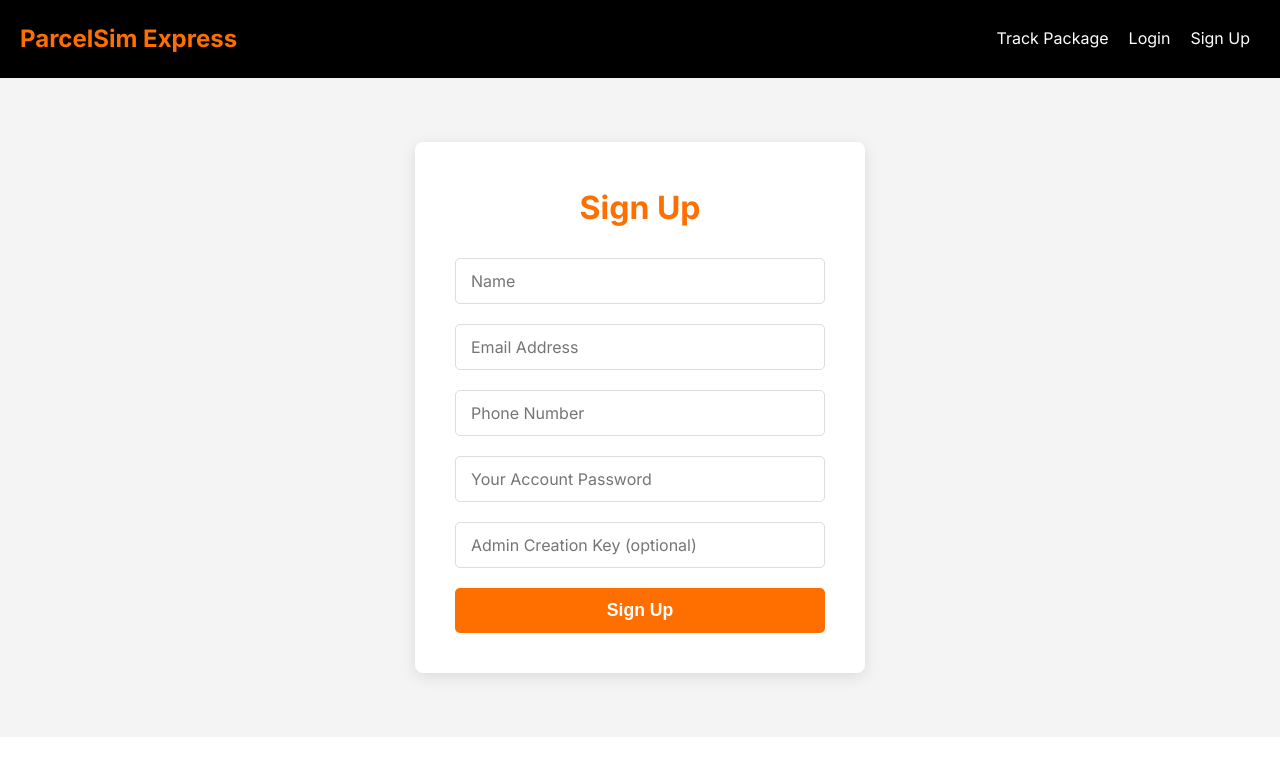
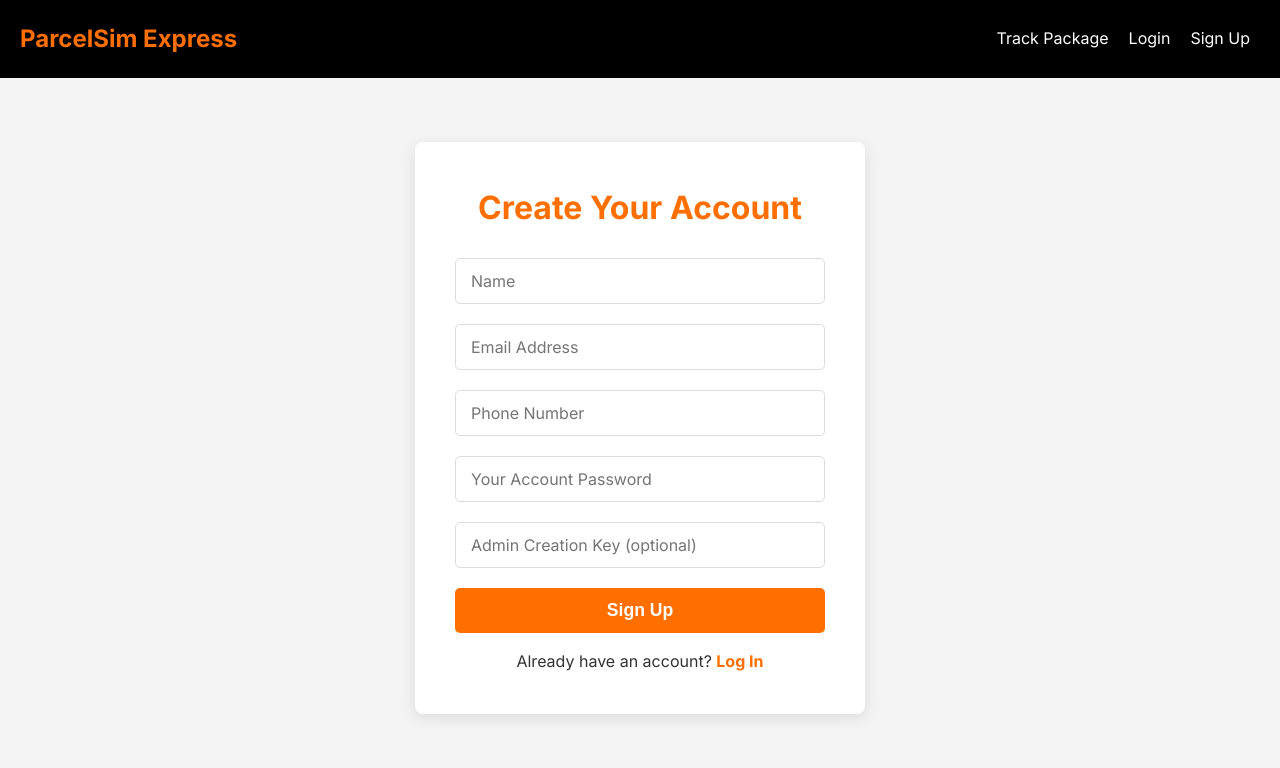
Before and after one commit to sweetboy-crypto/GlobalTech, a React (Create React App) app in the folder client/: page /signup in a window 1280 px wide. Shown: the top 768 px of the page. Built offline with nearby package versions, Linux system fonts and the light colour scheme; no server answers.

Commit message:
Update SignupPage.js

```diff
--- a/client/src/pages/SignupPage.js
+++ b/client/src/pages/SignupPage.js
@@ -1,4 +1,5 @@
 import React, { useState } from 'react';
+import { Link } from 'react-router-dom';
 import api from '../services/api';
 import styles from './AuthForm.module.css';
 
@@ -18,7 +19,7 @@ const SignupPage = () => {
     const onChange = e => setFormData({ ...formData, [e.target.name]: e.target.value });
 
     const onSubmit = async e => {
-        e.preventDefault();
+         e.preventDefault();
         setMessage('');
         setError('');
         try {
@@ -32,7 +33,7 @@ const SignupPage = () => {
     return (
         <div className={styles.authContainer}>
             <div className={styles.authCard}>
-                <h1 className={styles.authTitle}>Sign Up</h1>
+                <h1 className={styles.authTitle}>Create Your Account</h1>
                 {message && <p className={`${styles.message} ${styles.success}`}>{message}</p>}
                 {error && <p className={`${styles.message} ${styles.error}`}>{error}</p>}
                 <form onSubmit={onSubmit}>
@@ -42,7 +43,7 @@ const SignupPage = () => {
                             placeholder="Name"
                             name="name"
                             value={name}
-                            onChange={onChange}
+                             onChange={onChange}
                             required
                             className={styles.input}
                         />
@@ -67,7 +68,7 @@ const SignupPage = () => {
                             onChange={onChange}
                             required
                             className={styles.input}
-                        />
+                           />
                     </div>
                     <div className={styles.formGroup}>
                         <input
@@ -91,8 +92,11 @@ const SignupPage = () => {
                             className={styles.input}
                         />
                     </div>
-                    <button type="submit" className={styles.button}>Sign Up</button>
+                     <button type="submit" className={styles.button}>Sign Up</button>
                 </form>
+                <p style={{marginTop: '1rem'}}>
+                    Already have an account? <Link to="/login" style={{fontWeight: 'bold'}}>Log In</Link>
+                </p>
             </div>
         </div>
     );
```
